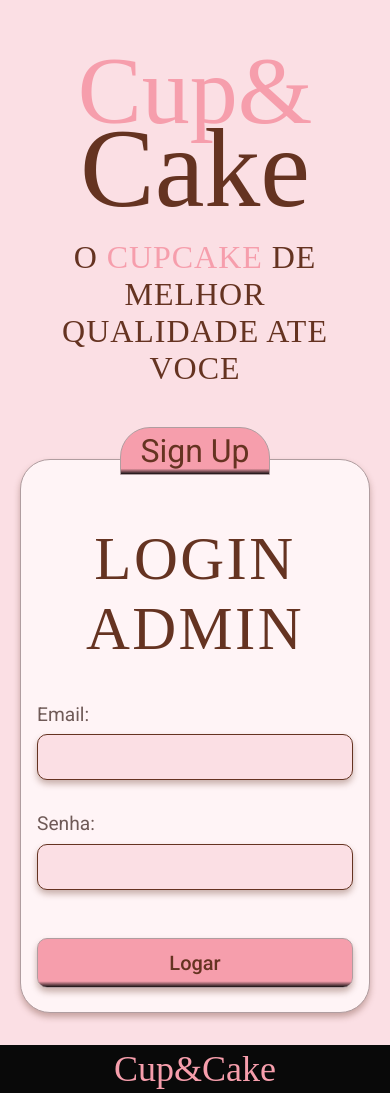
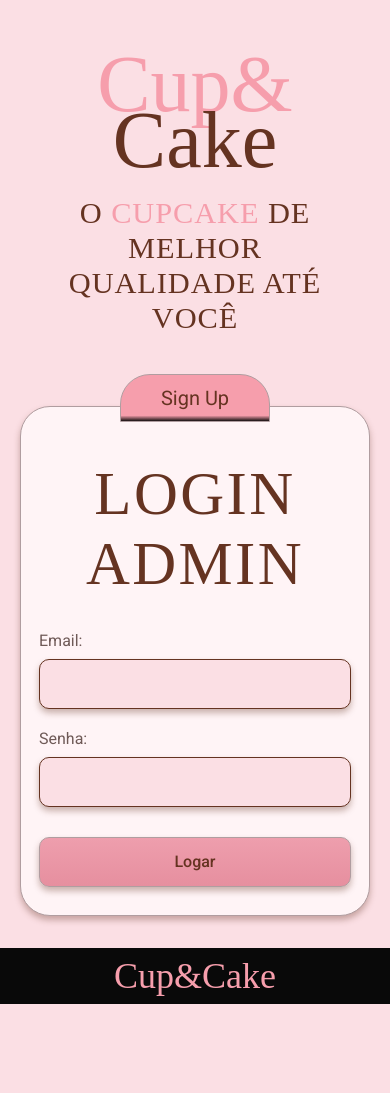
Before and after one commit to k4duzer4/knex-frontend-challenge, a React (Vite) app: page / in a window 390 px wide. After the commit the page ends 1004 px from the top, so only its background shows below. Built offline with nearby package versions, Linux system fonts and the light colour scheme; a web font is replaced by a local one.

Commit message:
style(auth): update typography and spacing for improved visual consistency

```diff
--- a/src/components/auth/AuthBrand.css
+++ b/src/components/auth/AuthBrand.css
@@ -13,7 +13,7 @@
 .auth-brand__title span {
   font-family: var(--font-brand);
   color: var(--pink-300);
-  font-size: clamp(6rem, 12vw, 10rem);
+  font-size: 200px;
   font-weight: 400;
 }
 
@@ -21,7 +21,7 @@
   margin-top: -1.75rem;
   font-family: var(--font-brand);
   color: var(--brown-700);
-  font-size: clamp(7rem, 14vw, 11rem);
+  font-size: 200px;
   font-weight: 400;
 }
 
@@ -29,8 +29,9 @@
   margin-top: 1.25rem;
   font-family: var(--font-title);
   color: var(--brown-700);
-  font-size: clamp(2rem, 4vw, 3.5rem);
+  font-size: 48px;
   letter-spacing: 0.03em;
+  white-space: nowrap;
 }
 
 .auth-brand__subtitle span {
@@ -42,7 +43,17 @@
     text-align: center;
   }
 
+  .auth-brand__title span,
+  .auth-brand__title strong {
+    font-size: clamp(5rem, 16vw, 9rem);
+  }
+
   .auth-brand__title strong {
     margin-top: -1rem;
   }
+
+  .auth-brand__subtitle {
+    font-size: clamp(1.9rem, 5vw, 3rem);
+    white-space: normal;
+  }
 }
--- a/src/components/auth/AuthBrand.tsx
+++ b/src/components/auth/AuthBrand.tsx
@@ -8,7 +8,7 @@ function AuthBrand() {
         <strong>Cake</strong>
       </h1>
       <p className="auth-brand__subtitle">
-        O <span>CUPCAKE</span> DE MELHOR QUALIDADE ATE VOCE
+        O <span>CUPCAKE</span> DE MELHOR QUALIDADE ATÉ VOCÊ
       </p>
     </section>
   )
--- a/src/components/auth/LoginFormCard.css
+++ b/src/components/auth/LoginFormCard.css
@@ -1,6 +1,6 @@
 .login-card {
-  width: 100%;
-  max-width: 404px;
+  width: 402px;
+  height: 460px;
   margin-left: auto;
   position: relative;
   display: flex;
@@ -18,37 +18,40 @@
   background: linear-gradient(180deg, var(--pink-300) 88%, #161011 100%);
   color: var(--brown-700);
   font-family: var(--font-body);
-  font-size: 2rem;
+  font-size: 20px;
   font-weight: 400;
   cursor: default;
 }
 
 .login-card__container {
-  width: 100%;
+  width: 402px;
+  height: 460px;
   background-color: var(--pink-200);
   border: 1px solid var(--border-soft);
   border-radius: var(--radius-lg);
   box-shadow: var(--shadow-card);
-  padding: 4.5rem 2.5rem 2.5rem;
+  padding: 52px 42px 36px;
 }
 
 .login-card__container h2 {
-  margin: 0 0 2.4rem;
+  margin: 0 0 32px;
   text-align: center;
   font-family: var(--font-title);
   color: var(--brown-700);
-  font-size: 4.8rem;
+  font-size: 48px;
   font-weight: 400;
   letter-spacing: 0.04em;
 }
 
 .login-card__form {
   display: grid;
-  gap: 2rem;
+  width: 318px;
+  margin: 0 auto;
+  gap: 20px;
 }
 
 .login-card__form .primary-button {
-  margin-top: 1rem;
+  margin-top: 10px;
 }
 
 @media (max-width: 1024px) {
@@ -65,10 +68,22 @@
   }
 
   .login-card__container {
-    padding: 4rem 1rem 1.5rem;
+    width: 100%;
+    height: auto;
+    padding: 52px 18px 28px;
+  }
+
+  .login-card {
+    width: 100%;
+    max-width: 402px;
+    height: auto;
   }
 
   .login-card__container h2 {
     font-size: 3.8rem;
   }
+
+  .login-card__form {
+    width: min(318px, 100%);
+  }
 }
--- a/src/components/layout/AuthFooter.css
+++ b/src/components/layout/AuthFooter.css
@@ -2,7 +2,7 @@
   display: flex;
   align-items: center;
   justify-content: center;
-  min-height: 48px;
+  height: 56px;
   background-color: var(--black-soft);
   color: var(--pink-300);
 }
@@ -10,8 +10,8 @@
 .auth-footer p {
   margin: 0;
   font-family: var(--font-brand);
-  font-size: 3rem;
-  line-height: 1;
+  font-size: 46px;
+  line-height: 0.9;
 }
 
 @media (max-width: 768px) {
--- a/src/components/ui/InputField.css
+++ b/src/components/ui/InputField.css
@@ -6,13 +6,13 @@
 
 .input-field label {
   font-family: var(--font-body);
-  font-size: 1.95rem;
+  font-size: 16px;
   font-weight: 400;
   color: var(--text-main);
 }
 
 .input-field input {
-  width: 100%;
+  width: 318px;
   height: 50px;
   border-radius: var(--radius-md);
   border: 1px solid var(--brown-700);
@@ -30,11 +30,7 @@
 }
 
 @media (max-width: 768px) {
-  .input-field label {
-    font-size: 1.2rem;
-  }
-
   .input-field input {
-    height: 46px;
+    width: 100%;
   }
 }
--- a/src/components/ui/PrimaryButton.css
+++ b/src/components/ui/PrimaryButton.css
@@ -1,13 +1,13 @@
 .primary-button {
-  width: 100%;
+  width: 318px;
   height: 50px;
   border: 1px solid var(--border-soft);
   border-radius: var(--radius-md);
-  background: linear-gradient(180deg, var(--pink-300) 88%, #161011 100%);
+  background: linear-gradient(180deg, #ee9ead 0%, #e68f9f 100%);
   box-shadow: var(--shadow-card);
   color: var(--brown-700);
   font-family: var(--font-body);
-  font-size: 1.7rem;
+  font-size: 16px;
   font-weight: 500;
   cursor: pointer;
   transition: transform 0.2s ease, filter 0.2s ease;
@@ -24,6 +24,6 @@
 
 @media (max-width: 768px) {
   .primary-button {
-    font-size: 1.25rem;
+    width: 100%;
   }
 }
--- a/src/pages/Login/LoginPage.css
+++ b/src/pages/Login/LoginPage.css
@@ -1,18 +1,19 @@
 .login-page {
-  min-height: 100vh;
+  height: 100vh;
   display: flex;
   flex-direction: column;
+  overflow: hidden;
 }
 
 .login-page__content {
-  flex: 1;
+  height: calc(100vh - 56px);
   width: min(100%, 1440px);
   margin: 0 auto;
   display: grid;
   grid-template-columns: minmax(460px, 1fr) minmax(360px, 0.88fr);
   gap: 2rem;
   align-items: center;
-  padding: 3rem 4.5rem;
+  padding: 0 4.5rem;
 }
 
 .login-page__brand-area,
@@ -27,7 +28,14 @@
 }
 
 @media (max-width: 1024px) {
+  .login-page {
+    height: auto;
+    min-height: 100vh;
+    overflow: visible;
+  }
+
   .login-page__content {
+    height: auto;
     grid-template-columns: 1fr;
     padding: 2rem 1.25rem;
     gap: 1.5rem;
```
